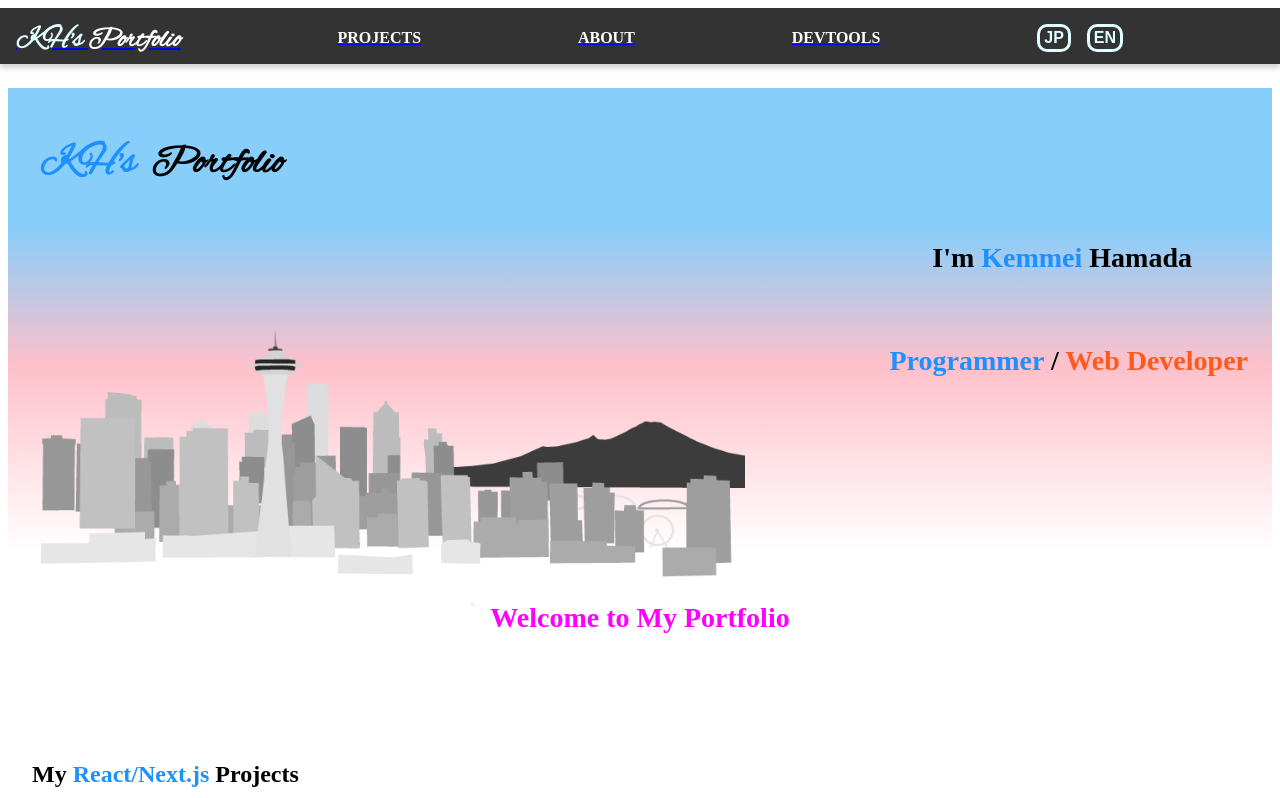
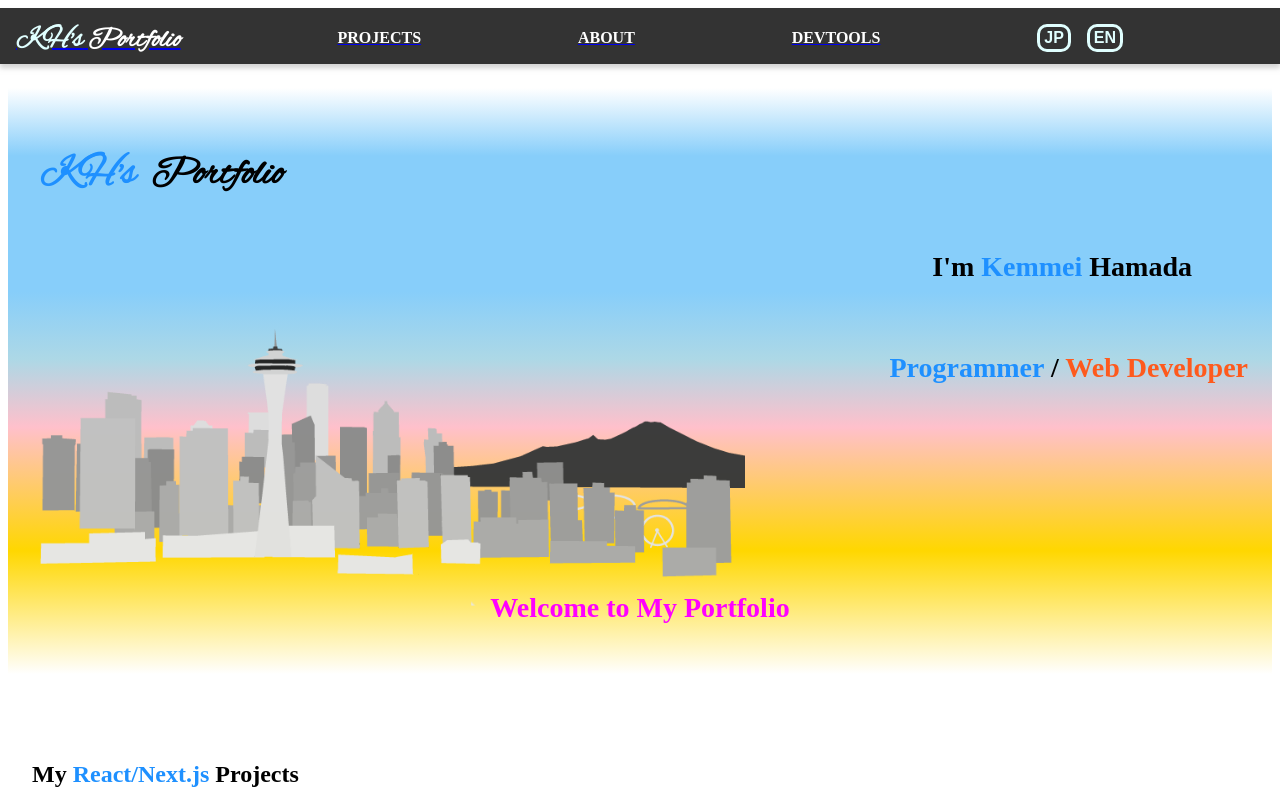
Before and after one commit to kmi2170/portfolio-v2, a Next.js app: page / in a window 1280 px wide. Shown: the top 798 px of the page. Built offline with nearby package versions, Linux system fonts and the light colour scheme.

Commit message:
modify bg color

```diff
--- a/src/components/Header/Header.tsx
+++ b/src/components/Header/Header.tsx
@@ -65,6 +65,7 @@ const Header = () => {
               fontWeight={600}
               // primary="white"
               secondary={blue}
+              marginTop={0.75}
               paddingLeft={2}
             >
               <span>KH&apos;s</span>&nbsp; Portfolio
@@ -108,6 +109,7 @@ const Header = () => {
               secondary={red}
               // secondary="rgba(59, 60, 54, 0.99)"
               align="center"
+              marginTop={-0.75}
             >
               <span>Welcome to My Portfolio</span>
             </Text>
--- a/src/components/Header/styles.ts
+++ b/src/components/Header/styles.ts
@@ -7,19 +7,18 @@ export const HeaderWrapper = styled.div`
   margin-bottom: 2rem;
   padding-bottom: 4rem;
 
-  /* background-color: lightblue; */
-  /* background-color: darkblue; */
   /* background-color: rgba(59, 60, 54, 0.89); */
   /* background-color: rgba(135, 206, 250, 0.29); */
-  background: linear-gradient(#87cefa, #87cefa, pink 45%, white 75%);
-  /* background-color: blue; */
-
-  /* background: radial-gradient(
-    ellipse 70% 50% at center in hsl longer hue,
-    grey 50%,
-    black 100%
-  ); */
-  /* background: radial-gradient(circle, lightpink, lightblue); */
+  background: linear-gradient(
+    white 0%,
+    #87cefa,
+    #87cefa,
+    #87cefa,
+    lightblue,
+    pink 55%,
+    gold,
+    white 95%
+  );
 
   width: 100%;
 `;
```
